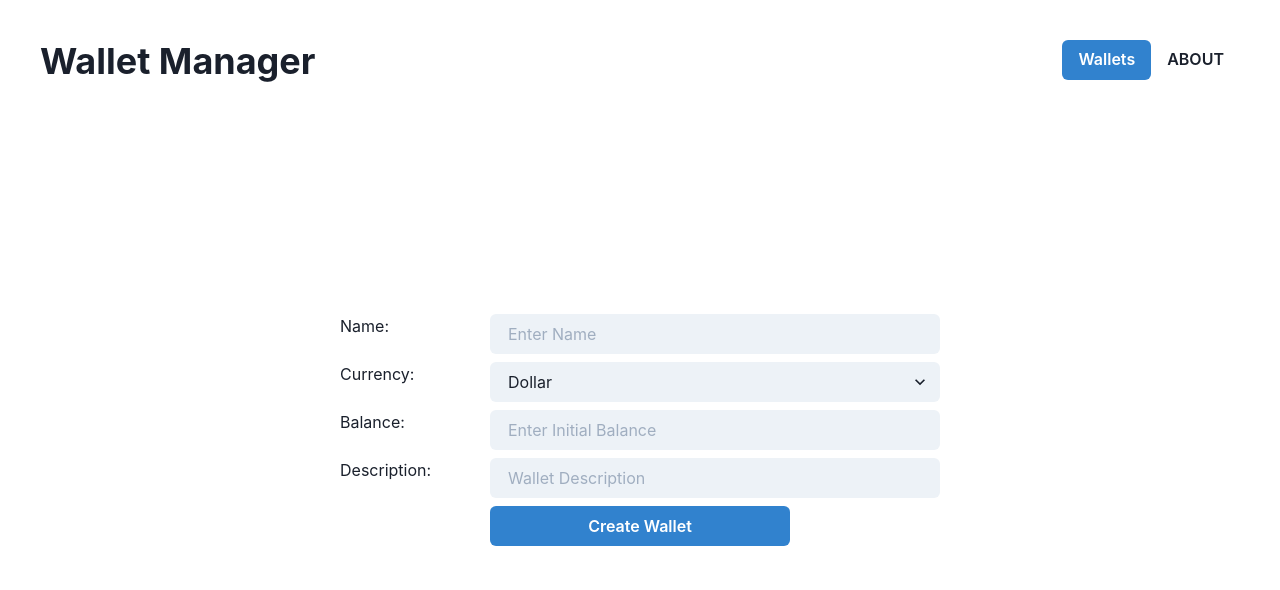
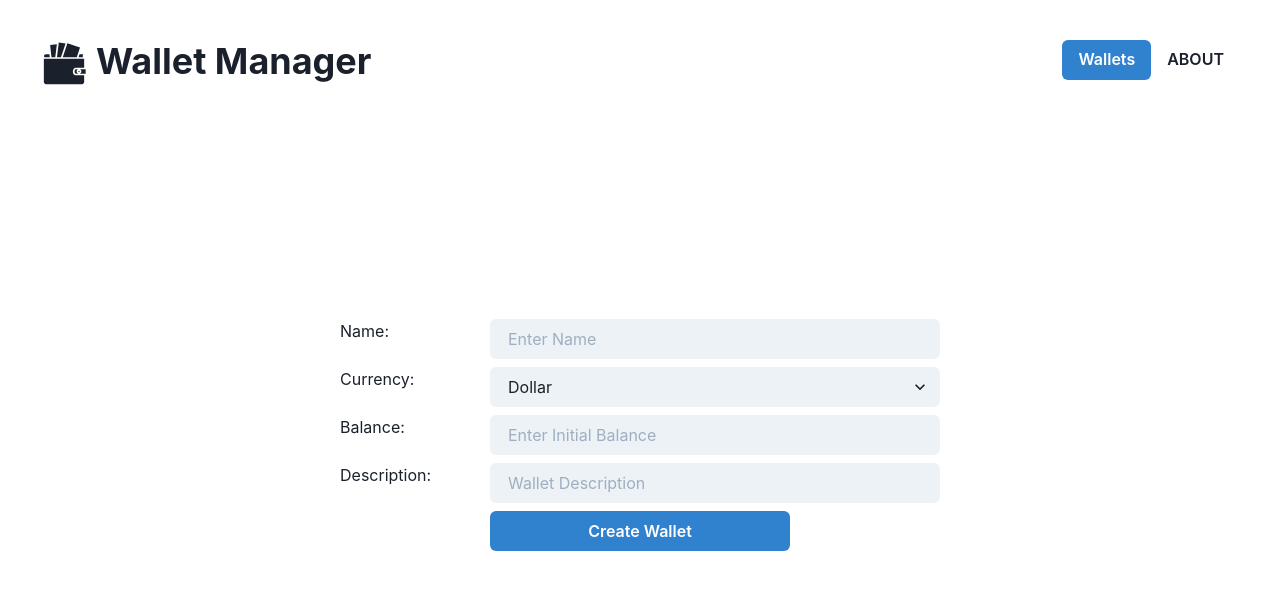
Before and after one commit to bakhosRachwan/the-wallet-manager, a React (Create React App) app: page / in a window 1280 px wide. Shown: the top 590 px of the page. Built offline with nearby package versions, Linux system fonts and the light colour scheme.

Commit message:
Style: add icons

```diff
--- a/package.json
+++ b/package.json
@@ -13,6 +13,7 @@
     "react": "^17.0.2",
     "react-dom": "^17.0.2",
     "react-hook-form": "^6.15.5",
+    "react-icons": "^4.2.0",
     "react-router-dom": "^5.2.0",
     "react-scripts": "4.0.3",
     "uuidv4": "^6.2.6",
--- a/public/index.html
+++ b/public/index.html
@@ -24,7 +24,7 @@
       work correctly both with client-side routing and a non-root public URL.
       Learn how to configure a non-root public URL by running `npm run build`.
     -->
-    <title>React App</title>
+    <title>The Wallet Manager</title>
   </head>
   <body>
     <noscript>You need to enable JavaScript to run this app.</noscript>
--- a/src/components/Navbar.js
+++ b/src/components/Navbar.js
@@ -4,13 +4,14 @@ import { useContext } from "react";
 import { uuid } from "uuidv4";
 import { StateContext } from "../State";
 import { Link } from "react-router-dom"
-
+import { GiWallet } from "react-icons/gi";
 const Navbar = () => {
     const  [state]  = useContext(StateContext)
     return (
         <Flex p="2" mb="2" >
-            <Box>
-                <Heading fontSize={{sm:"4xl", md: "4xl"}}>Wallet Manager</Heading>
+            <Box display="flex">
+                <GiWallet size="3rem" />
+                <Heading fontSize={{sm:"4xl", md: "4xl"}} ml="2"> Wallet Manager</Heading>
             </Box>
             <Spacer />
             <Box display="flex" >
```
Also changed, not shown: 1 other file (tests, documents, lock files or other folders).
